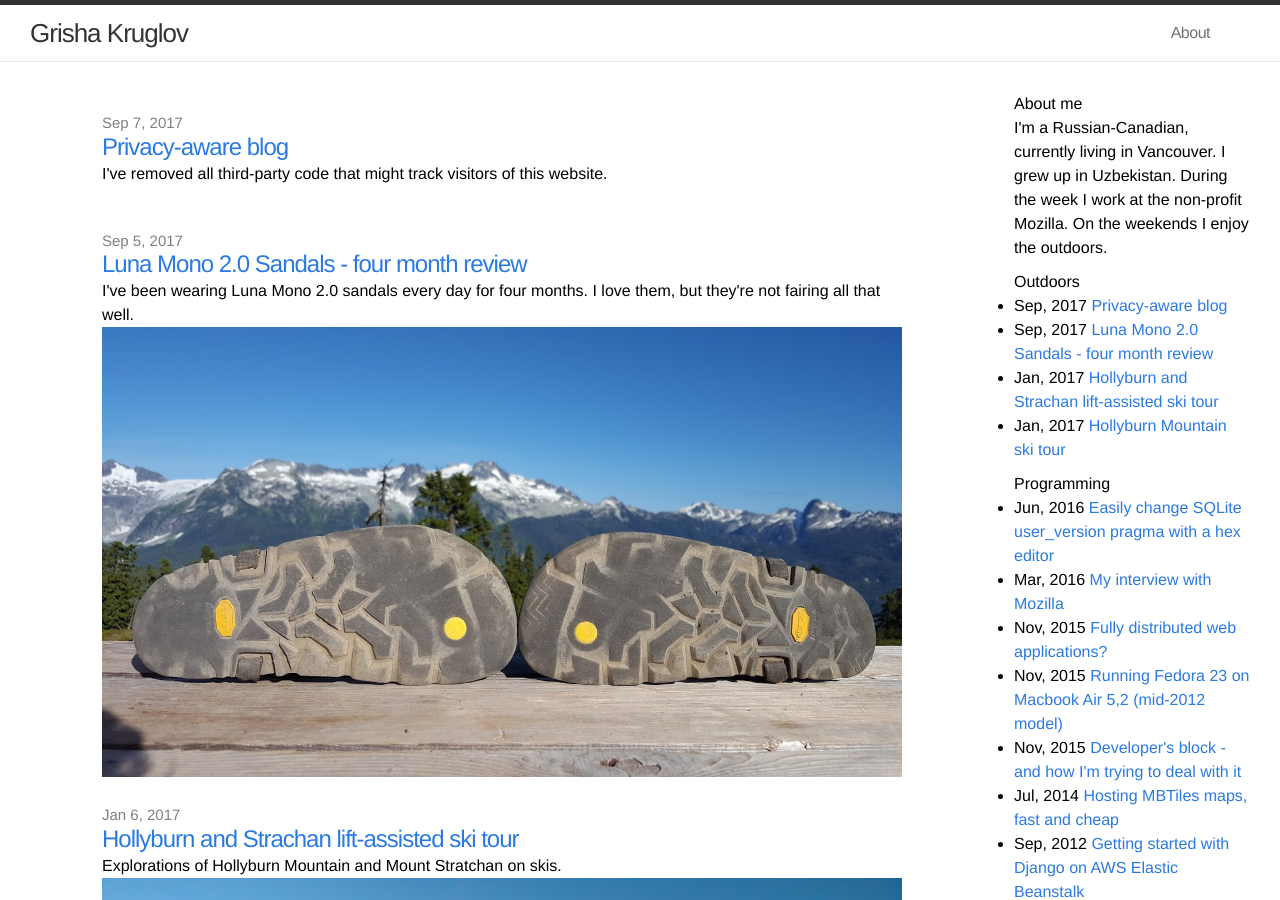
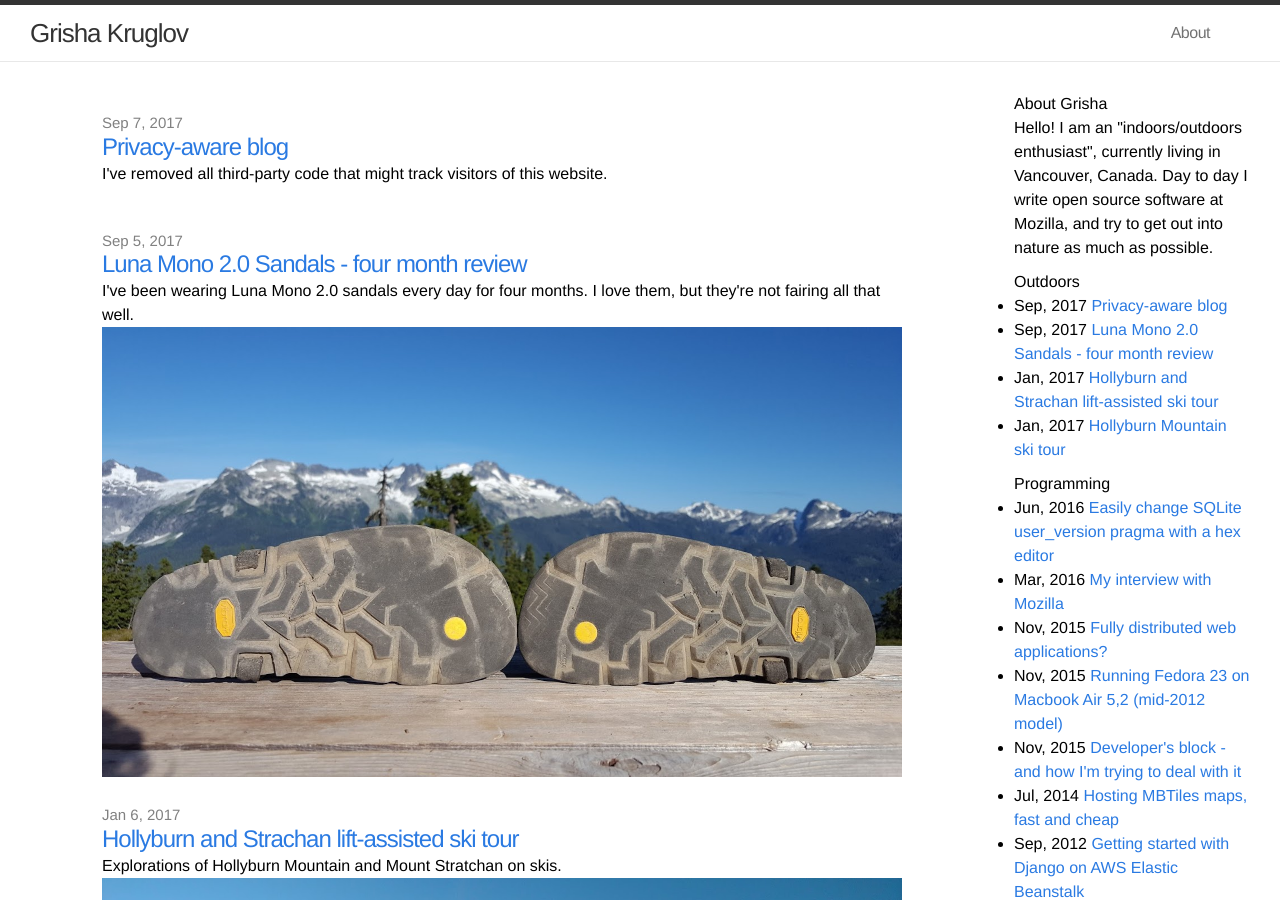
Before and after one commit to grigoryk/grigoryk.github.io, a Jekyll site: the page built from index.html, in a window 1280 px wide and 900 px high. Built offline with Jekyll 4.4.1, drawn with Linux system fonts in a browser that asks for light colours.

Commit message:
'about me' blurb update

```diff
--- a/index.html
+++ b/index.html
@@ -76,8 +76,8 @@ layout: default
 
     <div class="sidebar">
         <div class="cat">
-            <h2>About me</h2>
-            <p>I'm a Russian-Canadian, currently living in Vancouver. I grew up in Uzbekistan. During the week I work at the non-profit Mozilla. On the weekends I enjoy the outdoors.</p>
+            <h2>About Grisha</h2>
+            <p>Hello! I am an "indoors/outdoors enthusiast", currently living in Vancouver, Canada. Day to day I write open source software at Mozilla, and try to get out into nature as much as possible.</p>
         </div>
 
         {% for col in site.collections %}
```
